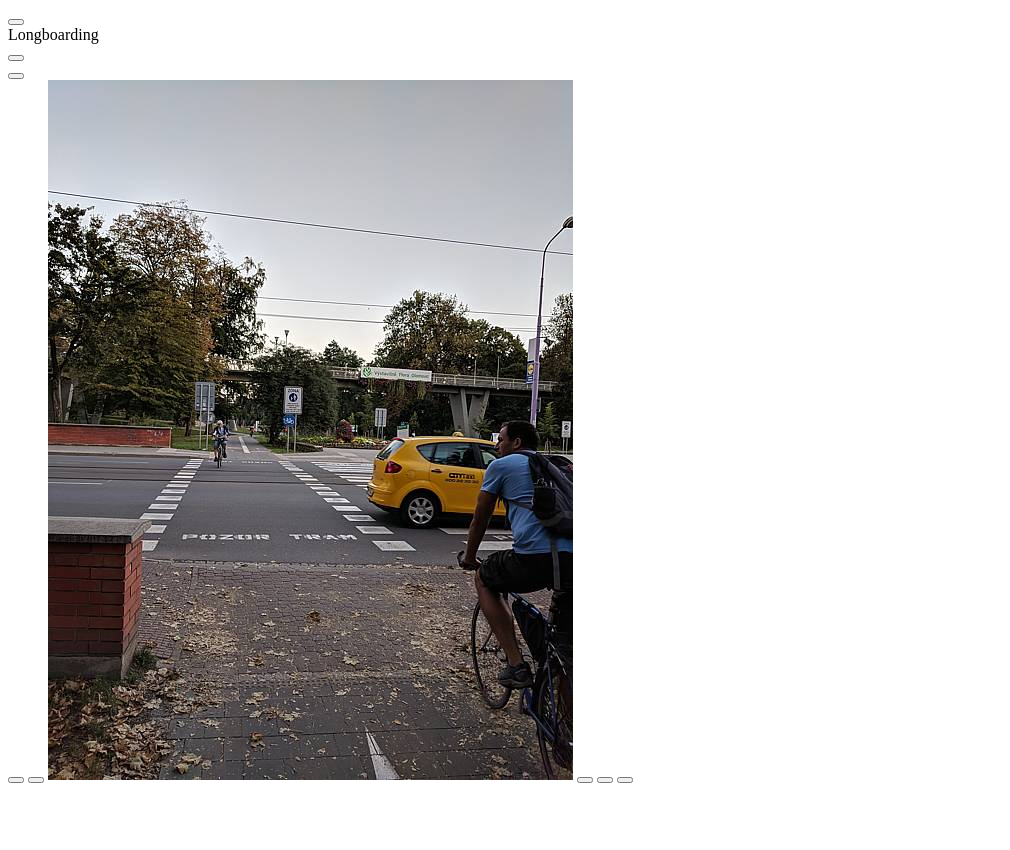
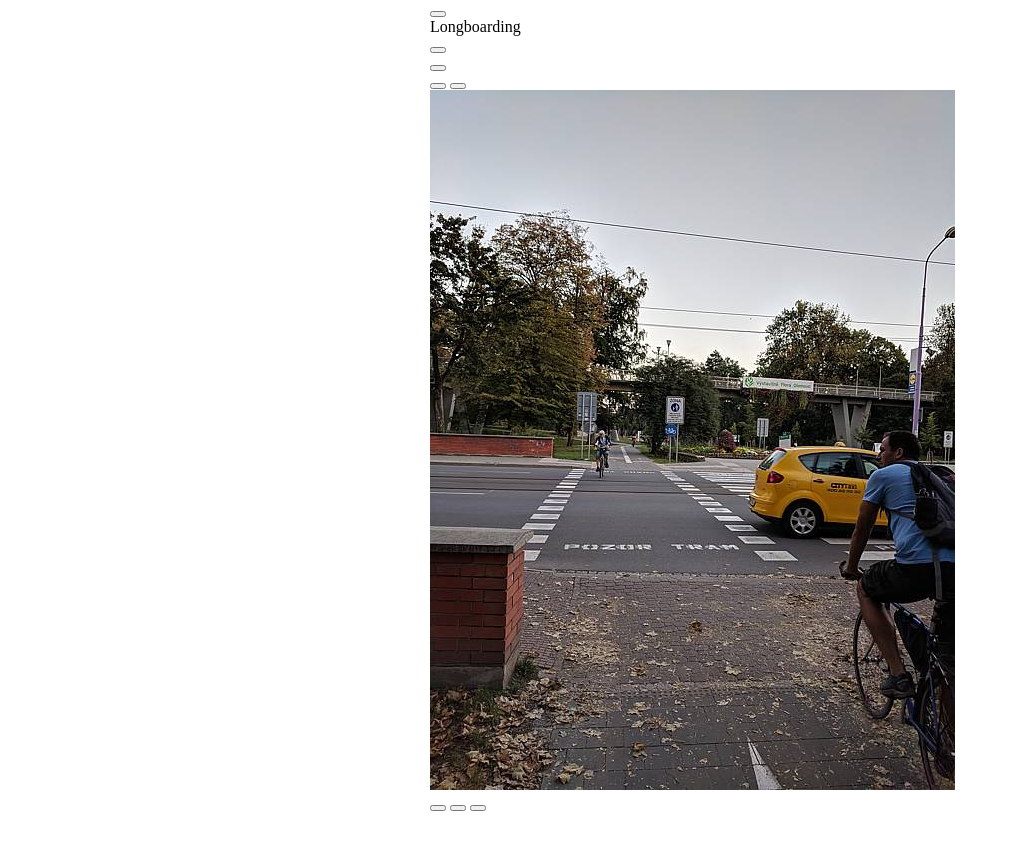
Before and after one commit to MikeKovarik/flexus-next, a website: page demos/app-google-photos-detail.html in a window 1280 px wide. Shown: the top 850 px of the page, without its empty margins (0-1010 px from the left). Before the commit the page ends 800 px from the top, so only its background shows below. Drawn offline with Linux system fonts and the light colour scheme.

Commit message:
fixing demos

```diff
--- a/demos/app-google-photos-detail.html
+++ b/demos/app-google-photos-detail.html
@@ -10,12 +10,33 @@
 
 	<style>
 
+		/* TODO, implement appbar into the framework */
+		#bottom-bar {
+			justify-content: space-around;
+		}
+		#bottom-bar > *:not(:last-child) {
+			margin: 0;
+		}
 		flexus-view[hidden] {
 			display: flex;
 			visibility: hidden;
 			pointer-events: none;
 		}
 
+		/* demo code */
+		body {
+			width: 100%;
+			height: 100%;
+			max-width: 420px;
+			max-height: 750px;
+			position: relative;
+			margin: auto;
+		}
+		html {
+			display: flex;
+		}
+
+		/* app code */
 		body {
 			animation: 300ms fade-in;
 		}
@@ -23,26 +44,9 @@
 			from {opacity: 0}
 			to   {opacity: 1}
 		}
-
 		flexus-toolbar [fab] {
 			background-color: #FFF;
 			color: #000;
-		}
-
-		#the-img {
-			will-change: transform, clip-path;
-		}
-
-		/* TODO */
-		#bottom-bar {
-			justify-content: space-around;
-		}
-		#bottom-bar > *:not(:last-child) {
-			margin: 0;
-		}
-
-		#info {
-			display: none;
 		}
 
 		img, [cover], [ratio] {
@@ -57,8 +61,8 @@
 <body google theme="white">
 
 
-	<flexus-view fit id="gallery">
-		<flexus-toolbar>
+	<flexus-view fit id="view-gallery">
+		<flexus-toolbar flat>
 			<button icon="arrow-back"></button>
 			<div flex>Longboarding</div>
 			<button icon="edit"></button>
@@ -70,14 +74,14 @@
 	</flexus-view>
 
 
-	<flexus-view fit hidden theme="black" id="detail">
+	<flexus-view fit hidden theme="black" id="view-detail">
 		<flexus-toolbar transparent floating>
 			<button icon="arrow-back"></button>
 			<div flex></div>
 			<button icon="favorite_outline"></button>
 			<button icon="edit"></button>
 		</flexus-toolbar>
-		<img id="the-img" fit contain>
+		<img fit contain>
 		<flexus-toolbar transparent absolute bottom id="bottom-bar">
 			<button icon="share"></button>
 			<button icon="settings"></button>
@@ -86,7 +90,7 @@
 	</flexus-view>
 
 
-	<flexus-view fit hidden theme="white" id="info">
+	<flexus-view fit hidden theme="white" id="view-info">
 		<flexus-toolbar transparent floating>
 			<button icon="arrow-back" small fab></button>
 		</flexus-toolbar>
@@ -162,18 +166,18 @@
 			'IMG_20181110_144054.jpg',
 		]
 
-		var galleryView = document.querySelector('#gallery')
-		var detailView = document.querySelector('#detail')
-		var infoView = document.querySelector('#info')
-		var grid = document.querySelector('#gallery [grid]')
-		var detailImg = document.querySelector('#detail img')
+		var galleryView = document.querySelector('#view-gallery')
+		var detailView = document.querySelector('#view-detail')
+		var infoView = document.querySelector('#view-info')
+		var galleryGrid = document.querySelector('#view-gallery [grid]')
+		var detailImg = document.querySelector('#view-detail img')
 		var detailViewBackButton = detailView.querySelector('[icon="arrow-back"]')
 
 		function getLink(name, size = 'medium') {
 			return `./img/longboard/${size}/${name}`
 		}
 
-		grid.innerHTML = galleryNames
+		galleryGrid.innerHTML = galleryNames
 			.map(name => `
 				<div
 					ratio="1:1" cover name="${name}"
@@ -212,7 +216,7 @@
 			return
 			// TODO, implement reverse mode in ImageTransition (so that source could be scaled down)
 			var name = detailImg.getAttribute('name')
-			var gridImg = grid.querySelector(`[name="${name}"]`)
+			var gridImg = galleryGrid.querySelector(`[name="${name}"]`)
 			var transition = new ImageTransition(detailImg, gridImg, {duration})
 			await transition.ready
 			detailView.removeAttribute('hidden')
@@ -223,14 +227,14 @@
 		}
 
 		setTimeout(() => {
-			openDetail(grid.children[6])
+			openDetail(galleryGrid.children[6])
 			//detailView.removeAttribute('hidden')
 			//detailImg.src = './img/longboard/medium/IMG_20180908_190443.jpg'
 			//detailImg.setAttribute('name', 'IMG_20180908_190443.jpg')
-		}, 600)
+		}, 800)
 
 
-		grid.addEventListener('click', e => {
+		galleryGrid.addEventListener('click', e => {
 			if (e.target.hasAttribute('name') && e.target.hasAttribute('cover'))
 				openDetail(e.target)
 		})
```
Also changed, not shown: test/transition-collapsible-fab.html (+3 -7 lines).
